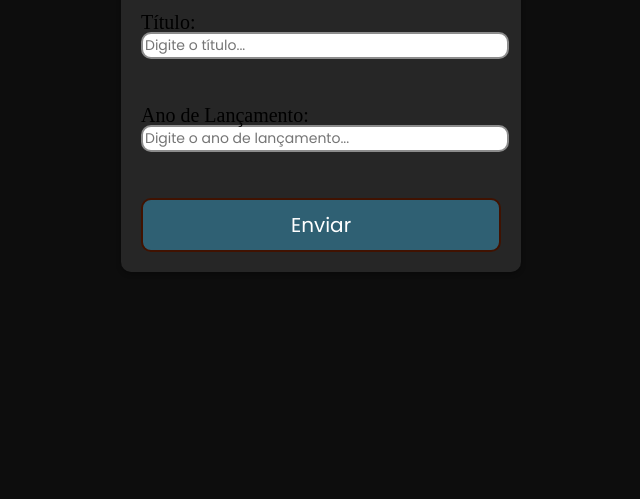
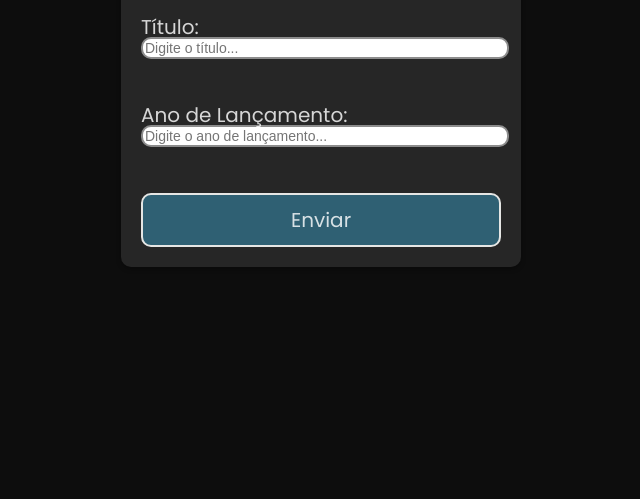
Before and after one commit to usrmaia/Pesquisa-de-Filmes-OMDb, a plain HTML site: page index.html in a window 1280 px wide. Shown: the part 301-800 px from the top of the page, without its empty margins (99-739 px from the left). Drawn offline with Linux system fonts and the light colour scheme.

Commit message:
style - Cores do texto

```diff
--- a/fonts.css
+++ b/fonts.css
@@ -1,9 +1,14 @@
-h1 h2 label .button{
+h1, h2, h3, h4, p, label, .button{
   font-family: "Poppins";
+  color: rgba(255, 255, 255, 0.812);
 }
 
 h2 {
   font-size: 25px;
+}
+
+input {
+  color: black;
 }
 
 label{
--- a/styles.css
+++ b/styles.css
@@ -1,7 +1,3 @@
-* {
-  font-family: 'Poppins', sans-serif;
-}
-
 body {
   width: 100%;
   min-height: 100vh;
@@ -66,8 +62,7 @@ body {
 
 .button {
   background-color: #2F6073;
-  border: 2px solid #401201;
-  color: white;
+  border: 2px solid #e5e6e4ff;
   font-size: 14px;
   width: 100%;
   border-radius: 10px;
```
